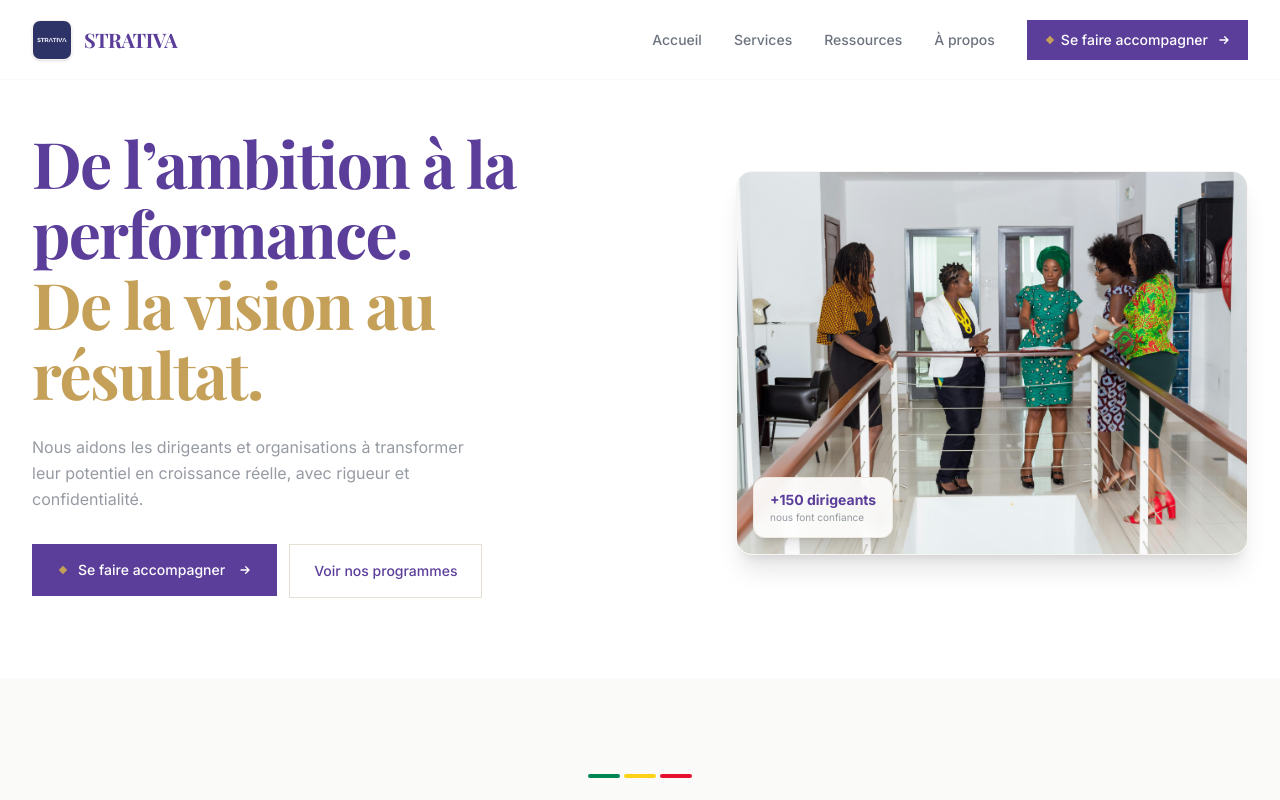
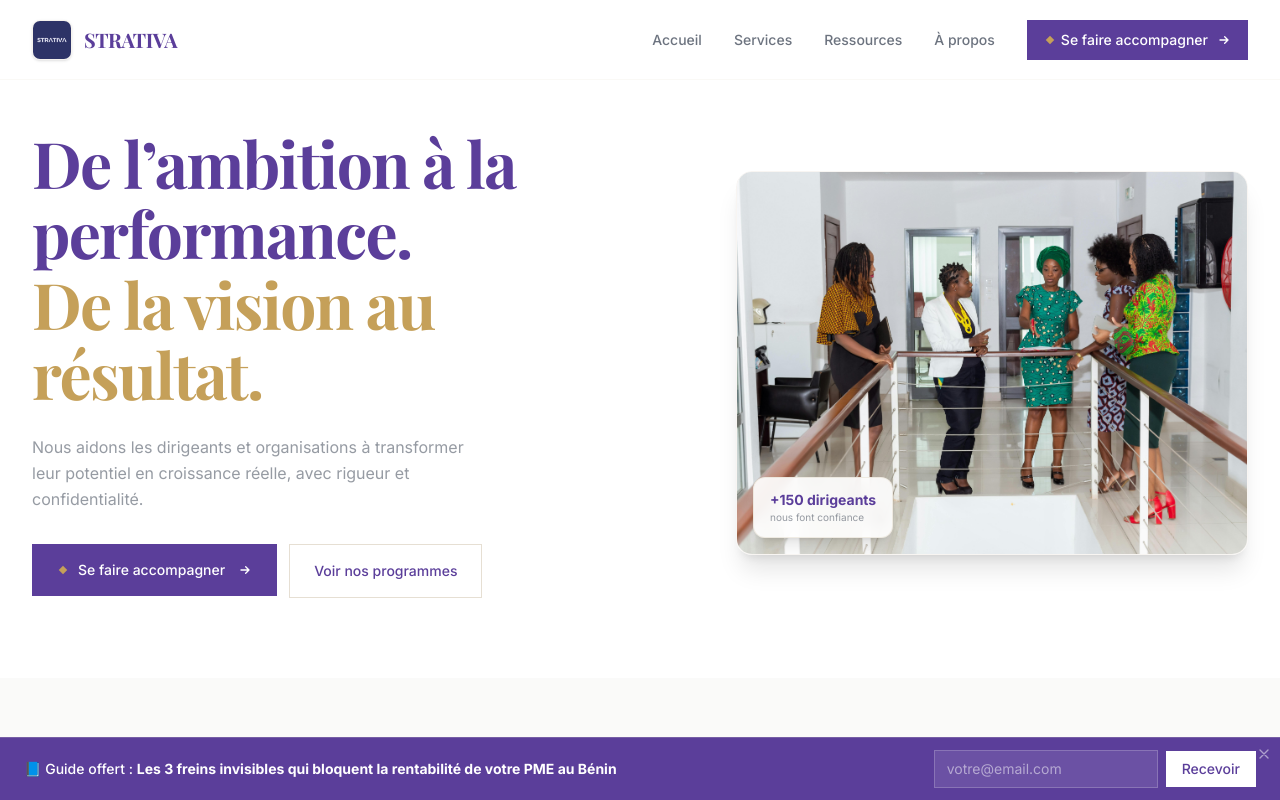
Before and after one commit to PATAWALA/STRATIVA-BENIN, a Next.js app: page / in a window 1280 px wide. Shown: the top 800 px of the page. Built offline with nearby package versions, Linux system fonts and the light colour scheme; a web font is replaced by a local one.

Commit message:
9 update

```diff
--- a/src/app/layout.tsx
+++ b/src/app/layout.tsx
@@ -1,6 +1,7 @@
 import type { Metadata } from 'next'
 import { Inter, Playfair_Display } from 'next/font/google'
 import './globals.css'
+import LeadCaptureBar from '@/components/LeadCaptureBar'
 import SmartPopup from '@/components/SmartPopup'
 import Header from '@/components/Header'
 import Footer from '@/components/Footer'
@@ -33,6 +34,7 @@ export default function RootLayout({
         <Header />
         {children}
         <Footer />
+        <LeadCaptureBar />
         <SmartPopup />
       </body>
     </html>
--- /dev/null
+++ b/src/components/LeadCaptureBar.tsx
@@ -0,0 +1,85 @@
+'use client'
+
+import { useState } from 'react'
+import { createBrowserClient } from '@/lib/supabase/client'
+import type { LeadInsert } from '@/types'
+
+export default function LeadCaptureBar() {
+  const [email, setEmail] = useState('')
+  const [loading, setLoading] = useState(false)
+  const [success, setSuccess] = useState(false)
+  const [dismissed, setDismissed] = useState(false)
+
+  const handleSubmit = async (e: React.FormEvent) => {
+    e.preventDefault()
+    if (!email || !/^[^\s@]+@[^\s@]+\.[^\s@]+$/.test(email)) return
+    setLoading(true)
+    try {
+      const supabase = createBrowserClient()
+      const lead: LeadInsert = {
+        nom: '',
+        prenom: '',
+        email,
+        source: 'banner',
+      }
+      const { error: insertError } = await supabase.from('leads').insert([lead])
+      if (insertError) throw insertError
+      setSuccess(true)
+      setEmail('')
+    } catch (err) {
+      console.error(err)
+    } finally {
+      setLoading(false)
+    }
+  }
+
+  if (dismissed) return null
+
+  return (
+    <div className="fixed bottom-0 left-0 right-0 z-40 bg-indigo border-t border-champagne/20 py-3 px-6">
+      <div className="max-w-7xl mx-auto flex flex-col sm:flex-row items-center justify-between gap-4">
+        {success ? (
+          <div className="flex-1 text-center sm:text-left">
+            <p className="text-white text-sm font-medium">
+              Merci ! Le guide vous sera envoyé dans quelques instants.
+            </p>
+          </div>
+        ) : (
+          <>
+            <div className="flex-1 text-center sm:text-left">
+              <p className="text-white text-sm font-medium">
+                📘 Guide offert : <strong>Les 3 freins invisibles qui bloquent la rentabilité de votre PME au Bénin</strong>
+              </p>
+            </div>
+            <form onSubmit={handleSubmit} className="flex items-center gap-2 w-full sm:w-auto">
+              <input
+                type="email"
+                value={email}
+                onChange={(e) => setEmail(e.target.value)}
+                placeholder="votre@email.com"
+                required
+                className="w-full sm:w-56 border border-white/20 bg-white/10 px-3 py-2 text-sm text-white placeholder:text-white/50 focus:border-gold focus:ring-1 focus:ring-gold outline-none"
+              />
+              <button
+                type="submit"
+                disabled={loading}
+                className="bg-white text-indigo px-4 py-2 text-sm font-medium hover:bg-gold hover:text-white transition-colors flex-shrink-0"
+              >
+                {loading ? 'Envoi...' : 'Recevoir'}
+              </button>
+            </form>
+            <button
+              onClick={() => setDismissed(true)}
+              className="absolute top-2 right-2 text-white/50 hover:text-white transition-colors"
+              aria-label="Fermer"
+            >
+              <svg xmlns="http://www.w3.org/2000/svg" className="h-4 w-4" fill="none" viewBox="0 0 24 24" stroke="currentColor">
+                <path strokeLinecap="round" strokeLinejoin="round" strokeWidth={2} d="M6 18L18 6M6 6l12 12" />
+              </svg>
+            </button>
+          </>
+        )}
+      </div>
+    </div>
+  )
+}
```
